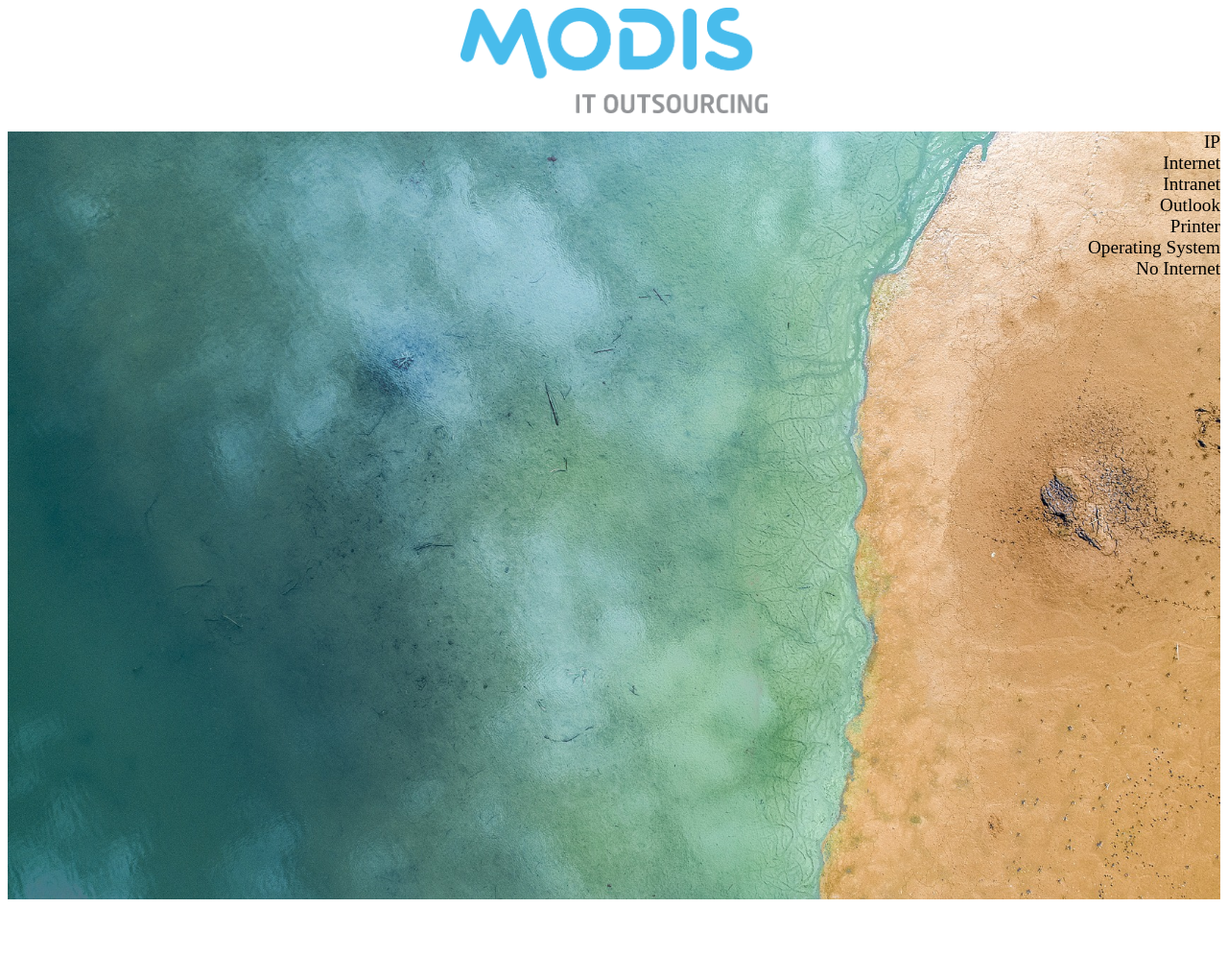
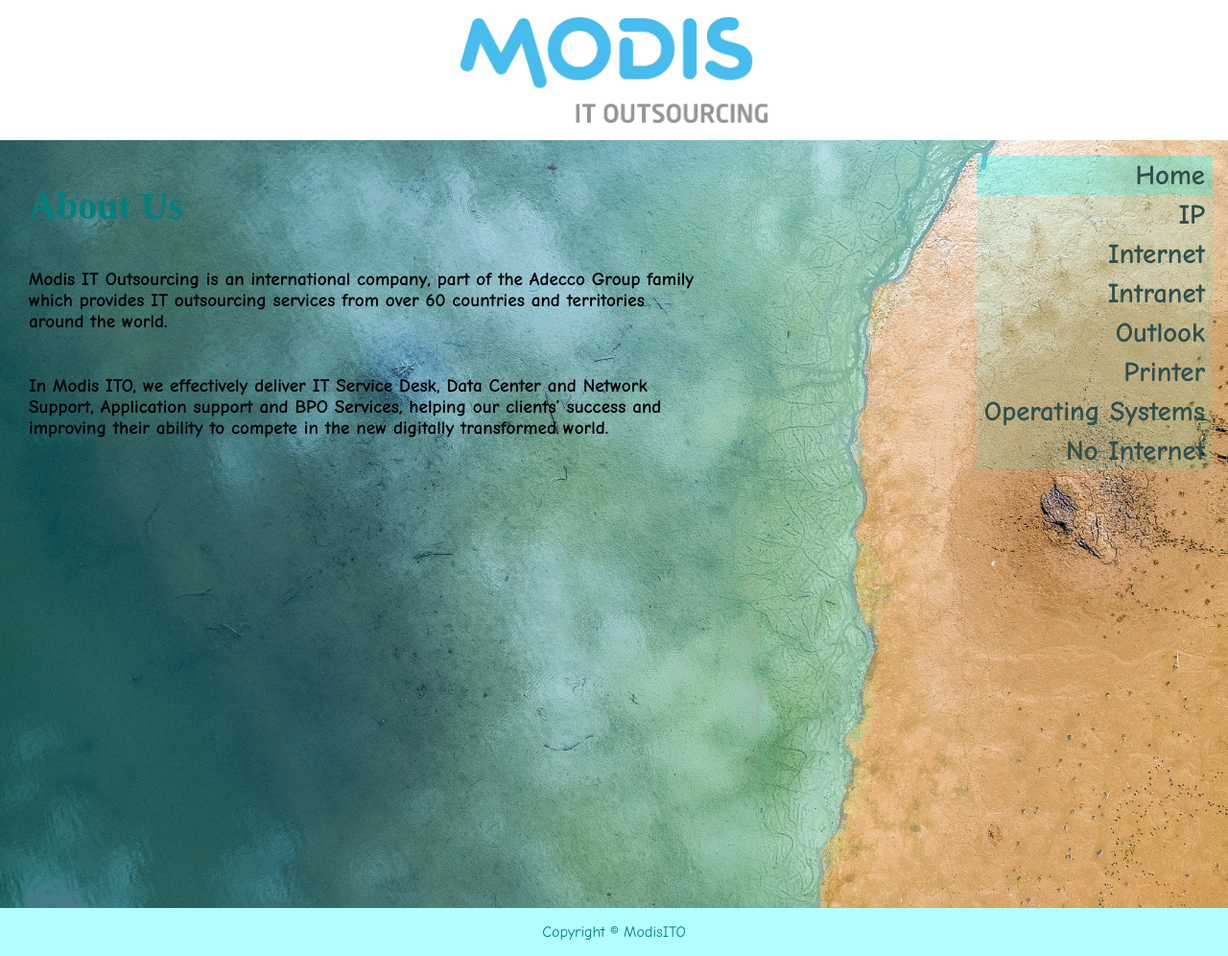
Before and after one commit to Sunnee1/w3schools_css, a plain HTML site: page index.html in a window 1280 px wide. Shown: the whole page at 96% size. Before the commit the page ends 937 px from the top, so only its background shows below. Drawn offline with Linux system fonts and the light colour scheme.

Commit message:
design
added pages

```diff
--- a/index.html
+++ b/index.html
@@ -4,23 +4,36 @@
 			<title>Modis</title>
 			<meta charset="utf-8">
 			<meta name="author" content="Sunnee">
-			<meta name="viewport" content="width=device-width intial-scale=1.0">
+			<meta name="viewport" content="width=device-width initial-scale=1.0">
 			<link rel="stylesheet" type="text/css" href="mystyle.css">
 		</head>
 		<body>
+			<br>
 			<header>
 				<img id="img" src="resources/modis-full-logo.jpg" alt="modislogo">
 			</header>
+			<br>
 			<div>
-				<ul id="menu">
-					<li>IP</li>
-					<li>Internet</li>
-					<li>Intranet</li>
-					<li>Outlook</li>
-					<li>Printer</li>
-					<li>Operating System</li>
-					<li>No Internet</li>
+				<ul class="menu">
+					<li><a class="active" href="index.html">Home</a></li>
+					<li><a href="ip.html">IP</a></li>
+					<li><a href="internet.html">Internet</a></li>
+					<li><a href="intranet.html">Intranet</a></li>
+					<li><a href="outlook.html">Outlook</a></li>
+					<li><a href="printer.html">Printer</a></li>
+					<li><a href="os.html">Operating Systems</a></li>
+					<li><a href="nointernet.html">No Internet</a></li>
 				</ul>
+				<br>
+			<h1>About Us</h1>
+				<p class="p"> Modis IT Outsourcing is an international company,
+				part of the Adecco Group family which provides IT outsourcing services
+				from over 60 countries and territories around the world.</p>
+				<p class="p"> In Modis ITO, we effectively deliver IT Service Desk, Data Center and Network Support,
+				Application support and BPO Services, helping our clients’ success and improving their ability to
+				compete in the new digitally transformed world.</p>
 			</div>
+			<footer>Copyright &copy; ModisITO</footer>
+
 		</body>
 	</html>
--- a/mystyle.css
+++ b/mystyle.css
@@ -1,9 +1,7 @@
 html, body {
 	height:100%;
-}
-header {
-	border:1px;
-	border-color:teal;
+	padding:0;
+	margin:0;
 }
 
 #img {
@@ -13,16 +11,69 @@ header {
 	margin-left:auto;
 	margin-right:auto;
 }
+
 div {
 	background-image:url("resources/sea.jpg");
 	height:100%;
 	background-repeat:no-repeat;
 	background-position:center;
 	background-size:cover;
+	overflow: scroll
 }
+
 #menu {
-	font-family:comic sans;
-	font-size:120%;
-	text-align:right;
+	top:50%;
+	right:0;
+	width:60px;
+}
+
+ul {
+	marging:0;
+	padding:0;
+	position:absolute;
+	right:16px;
 	list-style-type:none;
 }
+
+li a {
+	display:block;
+	padding: 4px 8px;
+	text-decoration:none;
+	color:DarkSlateGray;
+	background-color:rgba(0, 255, 255, 0.1);
+	font-family:"Comic Sans MS", cursive, sans-serif;
+	font-weight:bold;
+	font-size:180%;
+	text-align:right;
+}
+
+li a.active {
+	background-color:rgba(0, 255, 255, 0.3);
+}
+
+li a:hover:not(.active) {
+	background-color:powderblue;
+}
+h1 {
+	margin-left:30px;
+	color:teal;
+	font-size:250%;
+}
+.p {
+	width:700px;
+	border: 10px powderblue;
+	padding:15px;
+	margin:15px;
+	font-family:"Comic Sans MS", cursive, sans-serif;
+	font-weight:bold;
+	font-size:120%;
+	}
+footer {
+	padding:1em;
+	color:teal;
+	background-color:rgba(0, 255, 255, 0.3);
+	clear:left;
+	text-align:center;
+	font-family:"Comic Sans MS", cursive, sans-serif;
+	font-size:100%;
+}
```
Also changed, not shown: internet.html (added, +31 -0 lines), intranet.html (added, +31 -0 lines), ip.html (added, +31 -0 lines), nointernet.html (added, +31 -0 lines), os.html (added, +31 -0 lines), outlook.html (added, +31 -0 lines), printer.html (added, +31 -0 lines), 2 other files.
